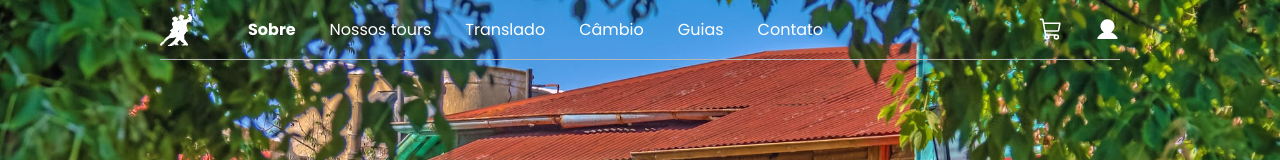
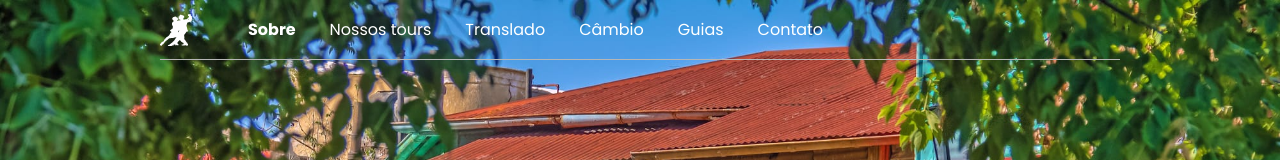
Before and after one commit to arielcBR/agency-travel, a React (Vite) app: page / in a window 1280 px wide. Shown: the top 160 px of the page. Built offline with nearby package versions, Linux system fonts and the light colour scheme.

Commit message:
omitted sidNav

```diff
--- a/src/components/Header/index.tsx
+++ b/src/components/Header/index.tsx
@@ -28,10 +28,10 @@ export function Header() {
           </li>
         </ul>
       </Nav>
-      <SideNav>
+      {/* <SideNav>
         <ShoppingCart />
         <User weight="fill" />
-      </SideNav>
+      </SideNav> */}
     </HeaderContainer>
   );
 }
```
